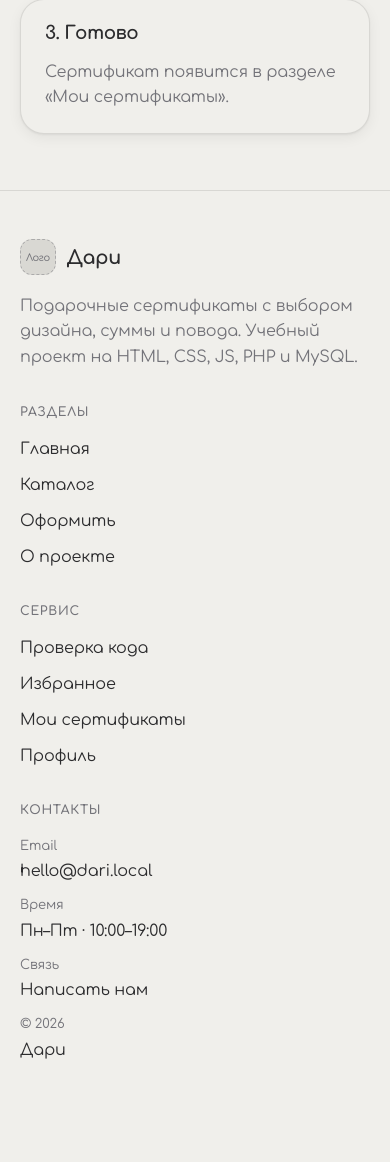
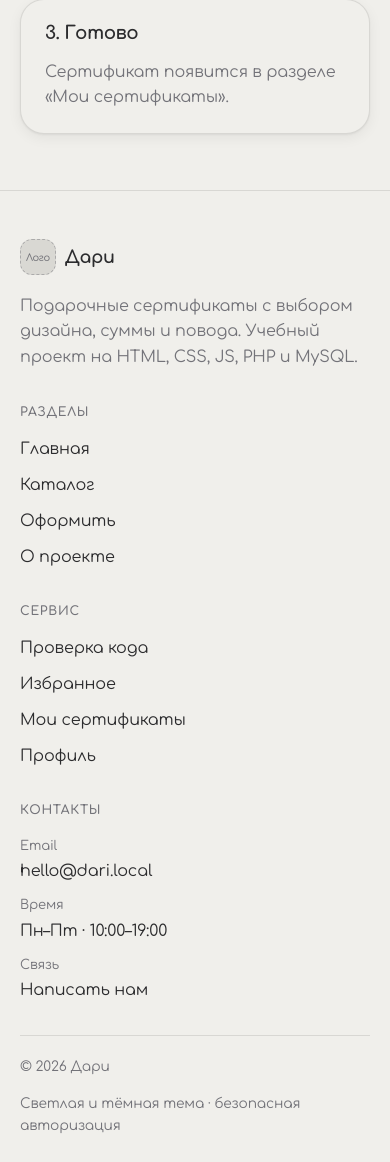
Before and after one commit to Aivaki888/UPNSK, a PHP site: page /index.php in a window 390 px wide. Shown: the part 3548-4710 px from the top of the page. Before the commit the page ends 4607 px from the top, so only its background shows below. Run offline with PHP 8.4, Linux system fonts and the light colour scheme; data comes from the database, SQL or seed files in the repository.

Commit message:
Restore footer bottom bar and keep header single-row
Bring back the footer second level and prevent the header nav from
wrapping by using nowrap plus an earlier mobile menu breakpoint.

Co-authored-by: marktwo571 <marktwo571@gmail.com>

```diff
--- a/assets/css/style.css
+++ b/assets/css/style.css
@@ -120,18 +120,21 @@ textarea {
 
 .header-inner {
   min-height: var(--header-h);
+  height: var(--header-h);
   display: flex;
   align-items: center;
-  gap: 1rem;
+  gap: 0.75rem;
+  flex-wrap: nowrap;
 }
 
 .brand {
   display: inline-flex;
   align-items: center;
-  gap: 0.65rem;
+  gap: 0.55rem;
   font-weight: 700;
-  font-size: 1.2rem;
+  font-size: 1.1rem;
   letter-spacing: -0.02em;
+  flex-shrink: 0;
 }
 
 .brand-logo {
@@ -1063,7 +1068,7 @@ textarea {
   display: grid;
   grid-template-columns: 1.45fr 0.85fr 0.85fr 1fr;
   gap: 2rem 2.25rem;
-  margin-bottom: 0;
+  margin-bottom: 2rem;
   align-items: start;
 }
 
@@ -1123,13 +1128,24 @@ textarea {
 }
 
 .footer-copy,
-.footer-meta {
+.footer-meta,
+.footer-bottom {
   color: var(--muted);
 }
 
 .footer-copy {
   margin: 0;
   line-height: 1.6;
+}
+
+.footer-bottom {
+  display: flex;
+  justify-content: space-between;
+  gap: 1rem;
+  flex-wrap: wrap;
+  padding-top: 1.25rem;
+  border-top: 1px solid var(--line);
+  font-size: 0.86rem;
 }
 
 .contact-page {
--- a/includes/footer.php
+++ b/includes/footer.php
@@ -39,9 +39,13 @@ declare(strict_types=1);
                     <li><span>Email</span><a href="mailto:hello@dari.local">hello@dari.local</a></li>
                     <li><span>Время</span><span>Пн–Пт · 10:00–19:00</span></li>
                     <li><span>Связь</span><a href="contact.php">Написать нам</a></li>
-                    <li><span>© <?= date('Y') ?></span><span>Дари</span></li>
                 </ul>
             </div>
+        </div>
+
+        <div class="container footer-bottom">
+            <span>© <?= date('Y') ?> Дари</span>
+            <span>Светлая и тёмная тема · безопасная авторизация</span>
         </div>
     </footer>
 </div>
```
Also changed, not shown: other parts of assets/css/style.css (+23 -7 lines).
